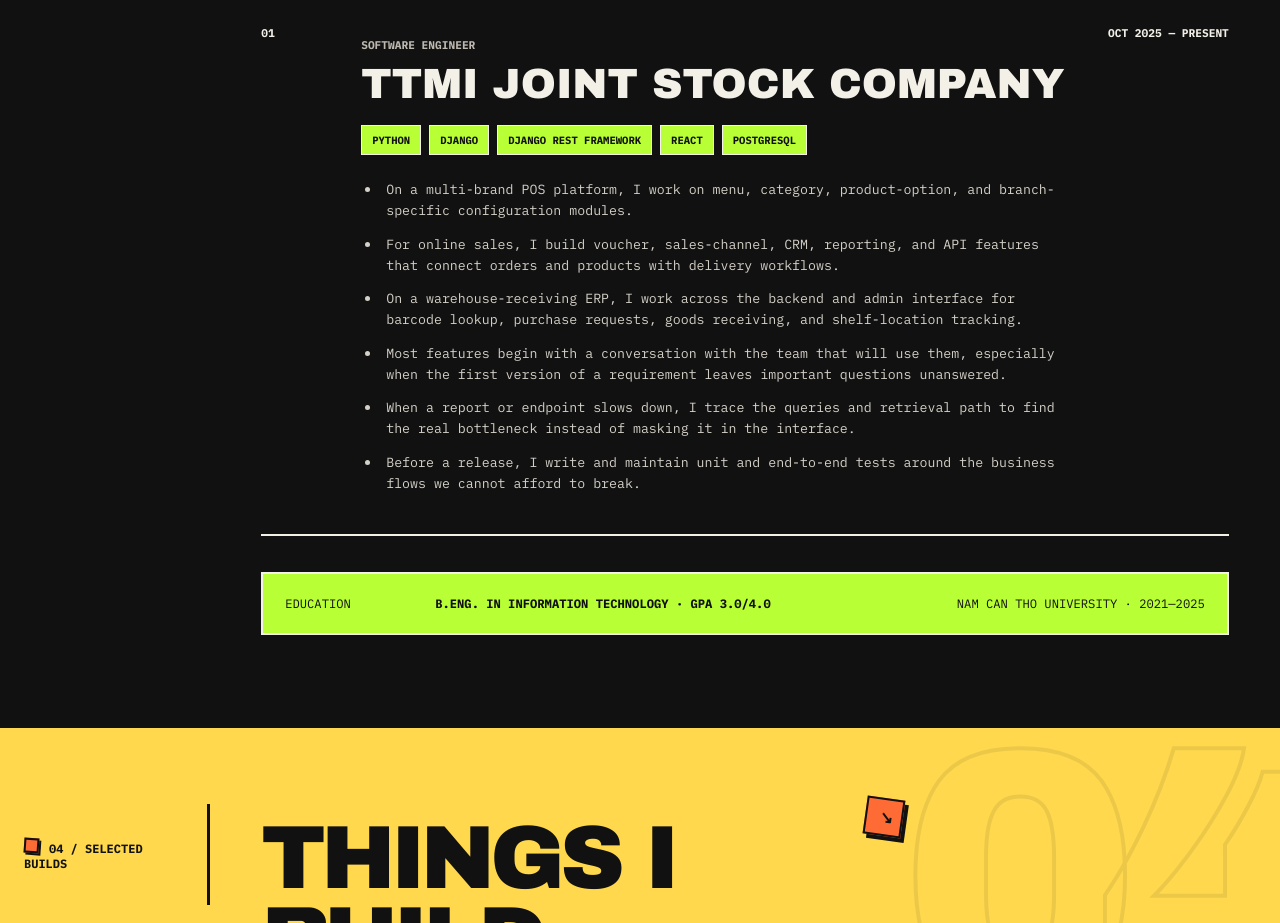
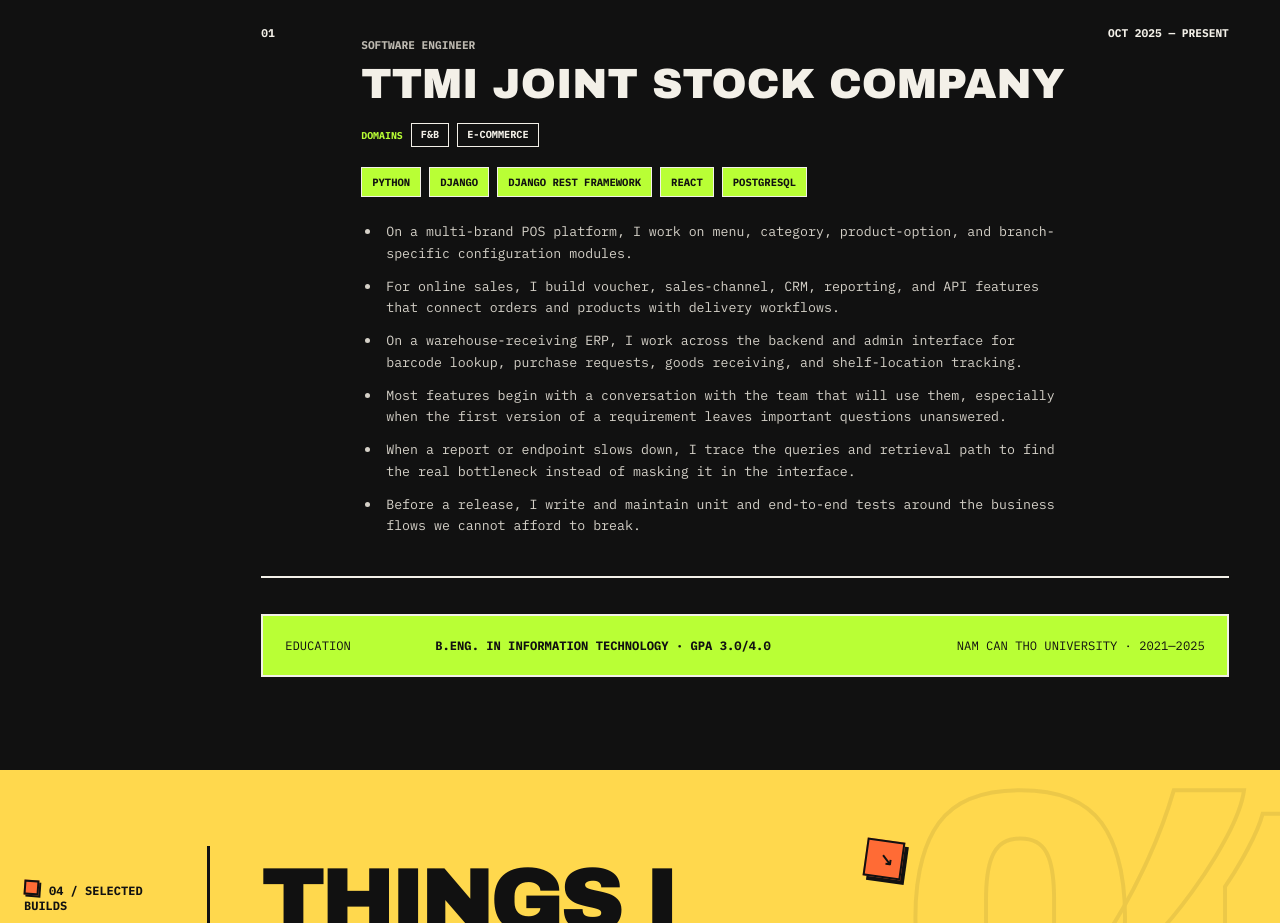
Before and after one commit to Trqkhanh17/Portfolio, a Next.js app: page / in a window 1280 px wide. Shown: the part 3562-4485 px from the top of the page. Built offline with nearby package versions, Linux system fonts and the light colour scheme.

Commit message:
Add experience domains and refine Vietnamese title

```diff
--- a/app/constants/portfolio-content.ts
+++ b/app/constants/portfolio-content.ts
@@ -30,11 +30,13 @@
       ["TOOLS & PROCESS", ["Git / Docker / Linux", "Unit & E2E Testing", "System Integration", "AI-assisted Development"]],
     ],
     expIndex: "03 / KINH NGHIỆM",
-    expTitle: ["CÔNG VIỆC", "TÔI ĐANG LÀM."],
+    expTitle: ["NHỮNG GÌ TÔI", "LÀM Ở CÔNG TY."],
     expRole: "KỸ SƯ PHẦN MỀM",
     expCompany: "TTMI JOINT STOCK COMPANY",
     expDate: "10/2025 — HIỆN TẠI",
     expStack: ["PYTHON", "DJANGO", "DJANGO REST FRAMEWORK", "REACT", "POSTGRESQL"],
+    expDomainLabel: "LĨNH VỰC",
+    expDomains: ["F&B", "E-COMMERCE"],
     expBullets: [
       "Trong hệ thống POS đa thương hiệu, tôi phụ trách các phần liên quan đến menu, danh mục, tùy chọn sản phẩm và cách mỗi chi nhánh tự cấu hình mặt hàng của mình.",
       "Ở luồng bán hàng online, tôi xây dựng voucher, kênh bán, CRM, dashboard báo cáo và các API nối đơn hàng, sản phẩm với đơn vị giao vận.",
@@ -147,6 +149,8 @@
     expCompany: "TTMI JOINT STOCK COMPANY",
     expDate: "OCT 2025 — PRESENT",
     expStack: ["PYTHON", "DJANGO", "DJANGO REST FRAMEWORK", "REACT", "POSTGRESQL"],
+    expDomainLabel: "DOMAINS",
+    expDomains: ["F&B", "E-COMMERCE"],
     expBullets: [
       "On a multi-brand POS platform, I work on menu, category, product-option, and branch-specific configuration modules.",
       "For online sales, I build voucher, sales-channel, CRM, reporting, and API features that connect orders and products with delivery workflows.",
--- a/app/globals.css
+++ b/app/globals.css
@@ -166,6 +166,9 @@
 .experience-stack { display: flex; flex-wrap: wrap; gap: 8px; margin: 20px 0 24px; }
 .experience-stack span { padding: 7px 10px; border: 1px solid var(--paper); background: var(--green); color: var(--ink); font-size: .66rem; font-weight: 800; transition: transform .16s ease, background .16s ease; }
 .experience-stack span:hover { transform: translateY(-3px) rotate(-1deg); background: var(--orange); }
+.experience-domains { display: flex; flex-wrap: wrap; align-items: center; gap: 8px; margin-top: 18px; }
+.experience-domains > span { color: var(--green); font-size: .62rem; font-weight: 800; }
+.experience-domains b { padding: 6px 9px; border: 1px solid var(--paper); color: var(--paper); font-size: .64rem; line-height: 1; }
 .experience-bullets { max-width: 850px; margin: 22px 0 0; padding-left: 20px; color: #d5d1c8; }
 .experience-bullets li { margin: 0 0 12px; padding-left: 5px; font-size: .83rem; line-height: 1.6; }
 .education-row { display: grid; grid-template-columns: 120px 1fr auto; gap: 30px; padding: 22px; margin-top: 36px; background: var(--green); color: var(--ink); border: 2px solid var(--paper); font-size: .76rem; }
--- a/app/page.tsx
+++ b/app/page.tsx
@@ -140,6 +140,7 @@
               <div>
                 <p className="timeline-label">{t.expRole}</p>
                 <h3>{t.expCompany}</h3>
+                <div className="experience-domains"><span>{t.expDomainLabel}</span>{t.expDomains.map(domain => <b key={domain}>{domain}</b>)}</div>
                 <div className="experience-stack" aria-label="Company tech stack">{t.expStack.map(item => <span key={item}>{item}</span>)}</div>
                 <ul className="experience-bullets">{t.expBullets.map(item => <li key={item}>{item}</li>)}</ul>
               </div>
```
